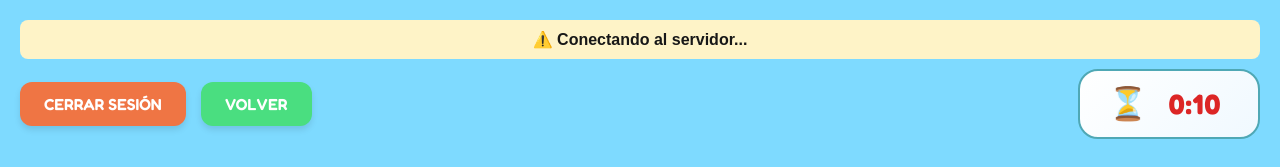
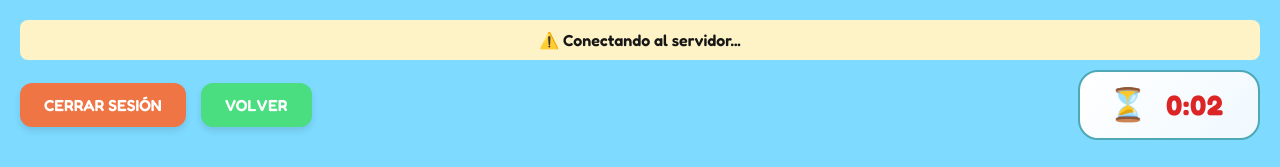
Before and after one commit to PioIX/2025-TPIN2-G10, a Next.js app in the folder 5A-G10-PROYECTO/front/: page /juego in a window 1280 px wide. Shown: the top 167 px of the page. Built offline with nearby package versions, Linux system fonts and the light colour scheme; no server answers; sample sign-in values are in the browser's storage.

Commit message:
AVANZANDO!!!!!!!!!!!!!!!!
falta que no se renderice la columna de una,osea que se haga

```diff
--- a/5A-G10-PROYECTO/front/app/juego/page.js
+++ b/5A-G10-PROYECTO/front/app/juego/page.js
@@ -10,7 +10,7 @@ export default function TuttiFrutti() {
   const [letra, setLetra] = useState("");
   const [categorias, setCategorias] = useState([]);
   const [respuestas, setRespuestas] = useState({});
-  const [tiempoRestante, setTiempoRestante] = useState(10);
+  const [tiempoRestante, setTiempoRestante] = useState(2);
   const [juegoActivo, setJuegoActivo] = useState(false);
   const [puntos, setPuntos] = useState(0);
   const [nombreUsuario, setNombreUsuario] = useState("");
@@ -114,7 +114,7 @@ export default function TuttiFrutti() {
       }
     });
     socket.on('respuestasFinalesOponente', (data) => {
-      console.log("Respuestas finales del oponente:", data);//ESTO ES LO ULTIMO Q ME CONSOLOGUEA. lo raro es que al que retan le consologuea solo las dos primeras letras como respuesta
+      console.log("Respuestas finales del oponente:", data);
       if (data.id != idLogged) {
         setRespuestasOponente(data.respuestas);
         const puntosRonda = calcularPuntosSinModal(data.respuestas);
@@ -126,7 +126,7 @@ export default function TuttiFrutti() {
 
 
 
-    socket.on('solicitudNuevaRonda', (data) => {//esto va queriendo despues tengo que seguir!
+    socket.on('solicitudNuevaRonda', (data) => {//esto va queriendo despues tengo que seguir!!!!!!!!!!!!!!!!!!!!!!!!!!!
       console.log(data.idSolicitante)
       if (data.idSolicitante != idLogged) {
         console.log("Solicitud de nueva ronda recibida:", data);
@@ -139,8 +139,9 @@ export default function TuttiFrutti() {
     });
 
     socket.on('solicitudEnviada', (data) => {
-      console.log(data.message);
-      showModal("Solicitud enviada", data.message);
+      if (data.userId==idLogged) {//ESTO ANDA
+        showModal("Solicitud enviada", data.message);
+      }
     });
 
     socket.on('nuevaRondaRechazada', (data) => {
@@ -168,7 +169,7 @@ export default function TuttiFrutti() {
       setRondaActual(data.ronda);
       setRespuestas({});
       setRespuestasOponente(null);
-      setTiempoRestante(10);
+      setTiempoRestante(2);
       setEsperandoNuevaRonda(false);
       setJuegoActivo(false);//eijgodnhgndgndjfngkjndf
 
@@ -225,7 +226,7 @@ export default function TuttiFrutti() {
 
   function guardarRondaEnHistorial(puntosRonda) {
     setHistorialRondas(prev => {
-      // Verificar que no exista ya esta ronda
+
       const yaExiste = prev.some(r => r.numero === rondaActual);
       if (yaExiste) {
         return prev;
@@ -325,17 +326,7 @@ export default function TuttiFrutti() {
       socket.emit('basta', { room, userId: idLogged, respuestas: respuestas });
     }
 
-    /*const puntosRonda = calcularPuntosSinModal();
 
-
-    setHistorialRondas(prev => [...prev, {
-      numero: rondaActual,
-      letra: letra,
-      respuestas: { ...respuestas },
-      puntos: puntosRonda
-    }]);*/
-
-    //showModal("¡Ronda finalizada!", `Ganaste ${puntosRonda} puntos`);
   }
 
 
@@ -345,21 +336,14 @@ export default function TuttiFrutti() {
   function finalizarRondaPorTiempo() {
     if (!juegoActivo) return;  //aca falla tipo a que al otro jugador le aparezca el modal del tiempo terminado
 
-    setJuegoActivo(false);
-    /*const puntosCalculados = calcularPuntosSinModal();
-    setHistorialRondas(prev => [...prev, {
-      numero: rondaActual,
-      letra: letra,
-      respuestas: { ...respuestas },
-      puntos: puntosCalculados
-    }]);*/
+    setJuegoActivo(false)
+    guardarRondaEnHistorial();
+
+
+
     if (socket && room && isConnected) {
       const idLogged = localStorage.getItem("idLogged");
-      /*socket.emit('enviarRespuestasFinales', {
-        room,
-        userId: idLogged,
-        respuestas: respuestas
-      });*/
+
       socket.emit('enviarRespuestasFinales', {
         room,
         userId: idLogged,
@@ -370,36 +354,11 @@ export default function TuttiFrutti() {
         `Se acabó el tiempo. Esperando que tu oponente envíe sus respuestas para calcular puntos.`
       );
     }
-    /*
-    setTimeout(() => {
-      const puntosCalculados = calcularPuntosSinModal(respuestasOponente);
-      guardarRondaEnHistorial(puntosCalculados);
-
-      showModal(
-        "¡TIEMPO TERMINADO!",
-        `Se acabó el tiempo. Obtuviste ${puntosCalculados} puntos con las palabras que completaste.`
-      );
-    }, 1000);*/
-
 
 
   }
 
-  /* function calcularPuntos() {
-     let puntosRonda = 0;
 
-     Object.entries(respuestas).forEach(([_, respuesta]) => {
-       if (respuesta && respuesta.trim() !== "") {
-         const primeraLetra = respuesta.trim()[0].toUpperCase();
-         if (primeraLetra === letra) {
-           puntosRonda += 10;
-         }
-       }
-     });
-
-     setPuntos((prev) => prev + puntosRonda);
-     showModal("¡Ronda finalizada!", `Ganaste ${puntosRonda} puntos`);
-   }*/
 
   function calcularPuntosSinModal() {
     let puntosRonda = 0;
@@ -481,7 +440,7 @@ export default function TuttiFrutti() {
     }
   }
 
-  function empezarNuevaRonda() {
+  /*function empezarNuevaRonda() {
     setRespuestas({});
     setTiempoRestante(10);
     setJuegoActivo(true);
@@ -494,7 +453,7 @@ export default function TuttiFrutti() {
 
     }
   }
-  //la letra la hace el socket en el back
+  //la letra la hace el socket en el back*/
 
 
 
@@ -642,8 +601,10 @@ export default function TuttiFrutti() {
               <td className={styles.letraCell}>{letra || "-"}</td>
               {categorias.map((categoria, index) => {
                 const nombreCategoria = categoria.nombre || categoria;
+
                 return (
                   <td key={index} className={styles.inputCell}>
+
                     <input
                       type="text"
                       value={respuestas[nombreCategoria] || ""}
--- a/5A-G10-PROYECTO/front/app/juego/page.module.css
+++ b/5A-G10-PROYECTO/front/app/juego/page.module.css
@@ -115,7 +115,10 @@
   animation: pulseWarning 0.8s infinite;
 }
 
-
+.waitingMessage,
+.connectionWarning {
+  font-family: 'Fredoka', sans-serif;
+}
 
 .tableContainer {
   flex: 1;
```
Also changed, not shown: 1 other file (tests, documents, lock files or other folders).
